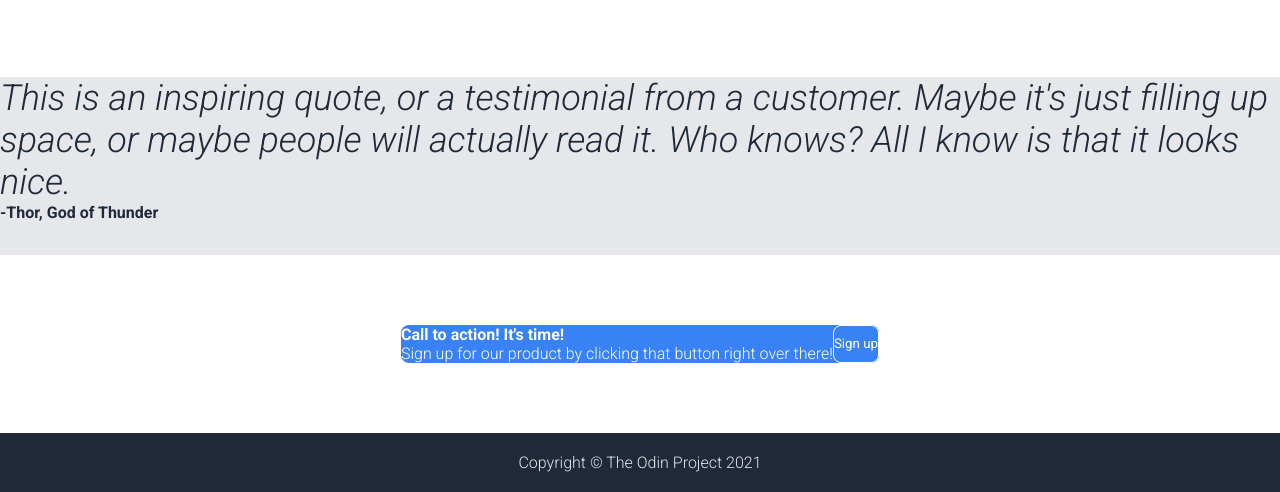
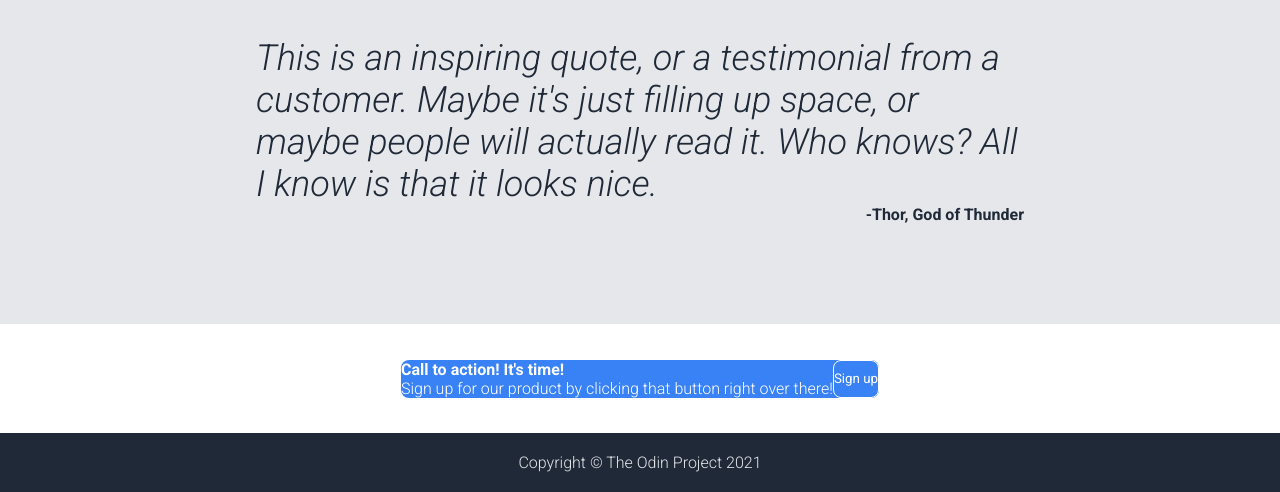
Before and after one commit to kaizhou24/landing-page, a plain HTML site: page index.html in a window 1280 px wide. Shown: the part 308-800 px from the top of the page. Drawn offline with Linux system fonts and the light colour scheme.

Commit message:
Refine quote/testimonial styling

```diff
--- a/style.css
+++ b/style.css
@@ -140,11 +140,18 @@ QUOTE SECTION
 .quote {
     background-color: #e5e7eb;
     flex: 1;
+
+    display: flex;
+    flex-direction: column;
+    justify-content: center;
+    align-items: center;
+    padding: 100px 20vw;
 }
 
 .quote > p {
     color: #1f2937;
     font-weight: 700;
+    margin-left: auto;
 }
 
 .quote > p:first-of-type {
```
